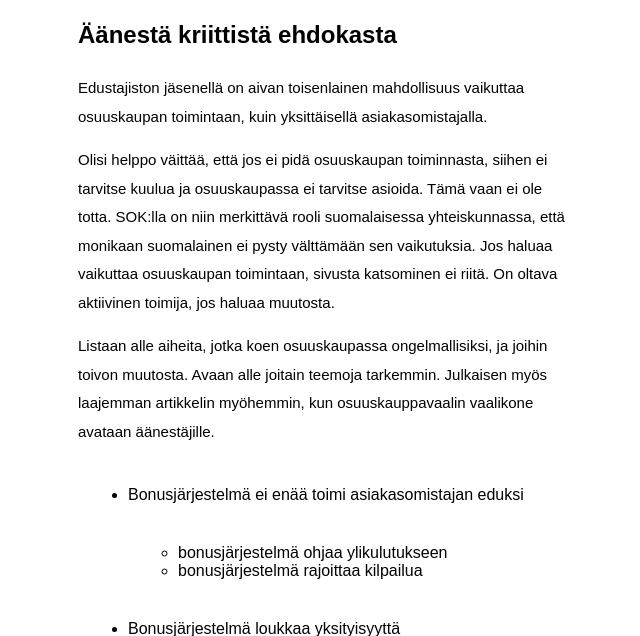
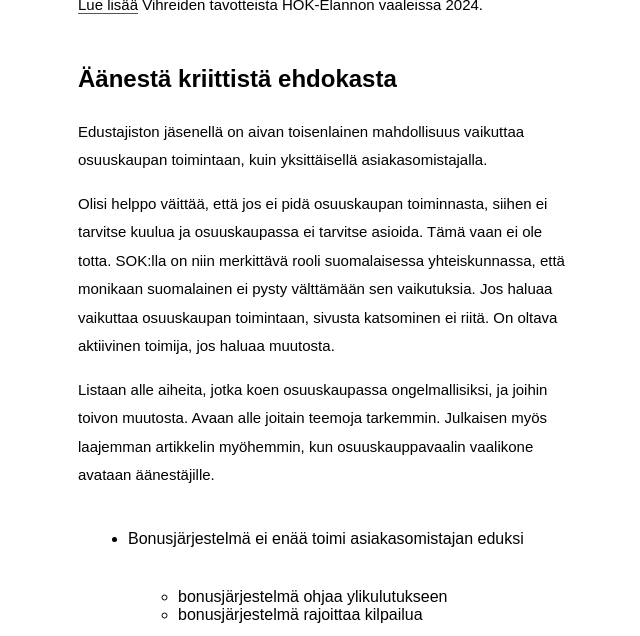
Before and after one commit to klaalo/klaalo.github.io, a Jekyll site: the page built from _posts/2024-03-15-aanesta-hok-vaaleissa-1007.md, in a window 1280 px wide and 900 px high, scrolled down 589 px, cut to the strip 264-900 px from the top of the window. Shown: the whole strip, without its empty margins (312-952 px from the left). Built offline with Jekyll 4.4.1, drawn with Linux system fonts in a browser that asks for light colours; some web fonts are replaced.

Commit message:
Add link

```diff
--- a/_posts/2024-03-15-aanesta-hok-vaaleissa-1007.md
+++ b/_posts/2024-03-15-aanesta-hok-vaaleissa-1007.md
@@ -9,6 +9,8 @@ Olen ehdolla HOK-Elannon edustajistoon ehdokasnumerolla 1007. Vaaleissa voi ää
 HOK-Elannon [säännöt](https://cdn.aok.wp.s-cloud.fi/uploads/sites/22/2021/06/29142603/saannot-ja-vaalijarjestys-2021.pdf) määrittelevät osuuskaupan toimintaa ja edustajiston.
 
 ![1007 Olen ehdolla](https://misc.karilaalo.fi/vihreat/1007_HOK_vaalit.png)
+
+[Lue lisää](https://www.uudenmaanvihreat.fi/hok-elannon-edustajiston-vaalit-2024/) Vihreiden tavotteista HOK-Elannon vaaleissa 2024.
 
 ## Äänestä kriittistä ehdokasta
 
```
